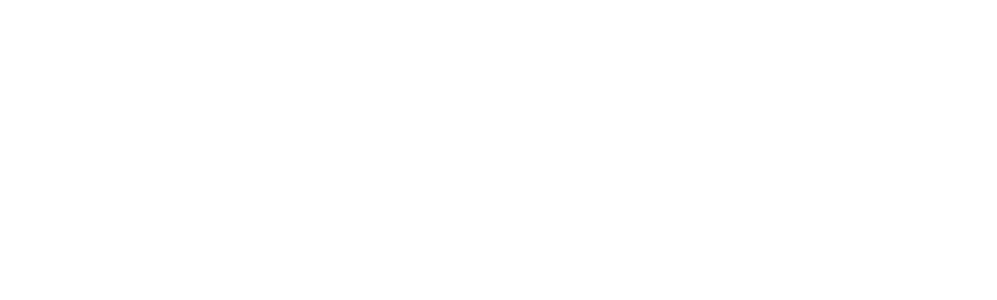
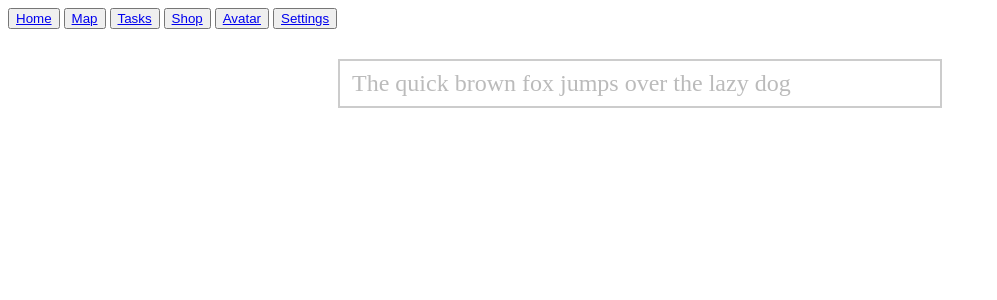
Before and after one commit to itcOnlineGaming/Team_3_2025, a SvelteKit app: page /game in a window 1280 px wide. Shown: the top 300 px of the page, without its empty margins (0-997 px from the left). Built offline with nearby package versions, Linux system fonts and the light colour scheme.

Commit message:
added the text box with a background that the user can type over; if the user types the prompt correctly they are brought back to the map

```diff
--- /dev/null
+++ b/src/lib/textinput.ts
@@ -0,0 +1,6 @@
+export function getHighlightedPrompt(prompt: string, userInput: string): Array<{char: string, correct: boolean}> {
+  return prompt.split('').map((char, i) => ({
+    char,
+    correct: userInput[i] === char
+  }));
+}
--- a/src/routes/game/+page.svelte
+++ b/src/routes/game/+page.svelte
@@ -0,0 +1,78 @@
+<script lang="ts">
+  import { getHighlightedPrompt } from '$lib/textinput';
+  import { goto } from '$app/navigation';
+  let prompt = "The quick brown fox jumps over the lazy dog";
+  let userInput = "";
+
+  $: highlighted = getHighlightedPrompt(prompt, userInput);
+  $: if (userInput === prompt) {
+    goto('/map');
+  }
+</script>
+
+<button><a href="/home">Home</a></button>
+<button><a href="/map">Map</a></button>
+<button><a href="/tasks">Tasks</a></button>
+<button><a href="/shop">Shop</a></button>
+<button><a href="/avatar">Avatar</a></button>
+<button><a href="/settings">Settings</a></button>
+
+<div class="text-container">
+  <div class="prompt-text">
+    {#each highlighted as {char, correct}, i}
+      <span style="color: {correct ? '#4caf50' : '#bbb'}">{char}</span>
+    {/each}
+  </div>
+  <input
+    bind:value={userInput}
+    class="text-input"
+    autocomplete="off"
+    autocorrect="off"
+    spellcheck="false"
+    maxlength={prompt.length}
+    placeholder=""
+  />
+</div>
+
+<style>
+.text-container {
+  position: relative;
+  width: 100%;
+  max-width: 600px;
+  margin: 2rem auto;
+}
+.prompt-text {
+  position: absolute;
+  top: 0;
+  left: 0;
+  width: 100%;
+  color: #bbb;
+  font-size: 1.5rem;
+  font-family: inherit;
+  font-weight: normal;
+  letter-spacing: normal;
+  line-height: 1.2;
+  pointer-events: none;
+  white-space: pre-wrap;
+  z-index: 1;
+  padding: 8px 12px;
+  box-sizing: border-box;
+}
+.text-input {
+  position: relative;
+  width: 100%;
+  font-size: 1.5rem;
+  font-family: inherit;
+  font-weight: normal;
+  letter-spacing: normal;
+  line-height: 1.2;
+  background: transparent;
+  color: #222;
+  border: none;
+  box-shadow: 0 0 0 2px #ccc;
+  z-index: 2;
+  outline: none;
+  padding: 8px 12px;
+  box-sizing: border-box;
+}
+</style>
```
